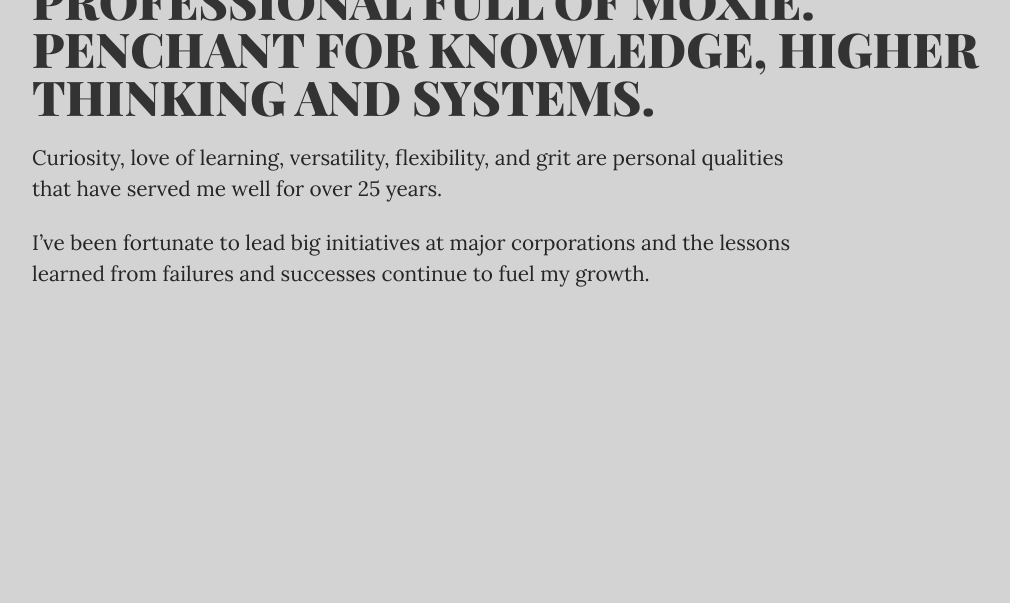
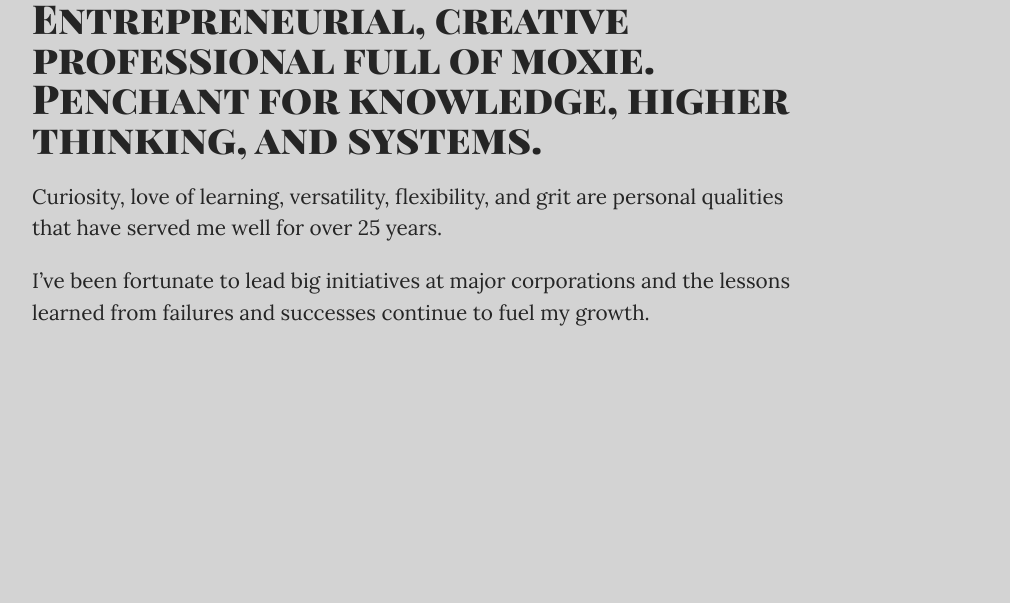
Before and after one commit to FrankDraws/git-5apps.com-frankdraws_testdev, a plain HTML site: page index.html in a window 1280 px wide. Shown: the part 197-800 px from the top of the page, without its empty margins (16-1026 px from the left). Drawn offline with Linux system fonts and the light colour scheme.

Commit message:
Content update.

```diff
--- a/index.html
+++ b/index.html
@@ -15,9 +15,8 @@
     <article class="[ post ] [ flow ]">
         <h1>Frank Juval Quinones</h1>
         <!--     <hr id="divider"> -->
-        <h2>ENTREPRENEURIAL, CREATIVE PROFESSIONAL FULL OF MOXIE. PENCHANT FOR KNOWLEDGE, HIGHER THINKING AND SYSTEMS.
-        </h2>
-        <h3></h3>
+        <h2>Consultant</h2>
+        <h3>Entrepreneurial, creative professional full of moxie. Penchant for knowledge, higher thinking, and systems.</h3>
         <p>Curiosity, love of learning, versatility, flexibility, and grit are personal qualities that have served me well for over 25 years.</p>
 
         <p>I’ve been fortunate to lead big initiatives at major corporations and the lessons learned from failures and successes continue to fuel my growth.</p>
```
